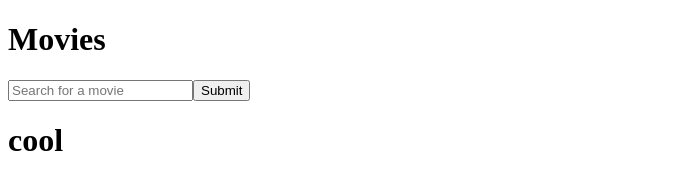
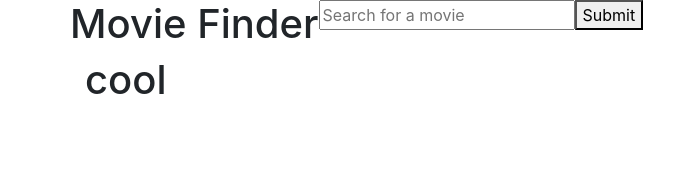
Before and after one commit to Ivani451/FilmDatabase, a React app: page / in a window 1280 px wide. Shown: the whole page, without its empty margins (0-698 px from the left). Built offline with nearby package versions, Linux system fonts and the light colour scheme.

Commit message:
added bootstrap/CSS and reconfigured files

```diff
--- a/public/index.html
+++ b/public/index.html
@@ -5,6 +5,9 @@
   <meta charset="utf-8">
   <meta name="viewport" content="width=device-width, initial-scale=1, shrink-to-fit=no">
   <meta name="theme-color" content="#000000">
+  <link rel="stylesheet" href="https://stackpath.bootstrapcdn.com/bootstrap/4.1.3/css/bootstrap.min.css" integrity="sha384-MCw98/SFnGE8fJT3GXwEOngsV7Zt27NXFoaoApmYm81iuXoPkFOJwJ8ERdknLPMO"
+    crossorigin="anonymous">
+
   <!--
       manifest.json provides metadata used when your web app is added to the
       homescreen on Android. See https://developers.google.com/web/fundamentals/engage-and-retain/web-app-manifest/
--- a/src/components/App.js
+++ b/src/components/App.js
@@ -1,12 +1,12 @@
 import React, { Component } from "react";
 import MovieList from "../containers/MovieList";
 import SearchBar from "../containers/SearchBar";
+import "../../src/styles.css";
 
 class App extends Component {
   render() {
     return (
-      <div>
-        <h1>Movies</h1>
+      <div class="container">
         <SearchBar />
         <MovieList />
       </div>
--- a/src/containers/SearchBar.js
+++ b/src/containers/SearchBar.js
@@ -35,6 +35,8 @@ class SearchBar extends Component {
 
   render() {
     return (
+      <div class="row">
+        <h1>Movie Finder</h1>
         <form onSubmit={this.onFormSubmit}>
           <input
             placeholder="Search for a movie"
@@ -45,6 +47,7 @@ class SearchBar extends Component {
             <button type="submit">Submit</button>
           </span>
         </form>
+      </div>
     );
   }
 }
```
Also changed, not shown: src/containers/CommentBox.js (deleted), src/styles.css (added). Lines whose indentation alone changed are shown as unchanged.
